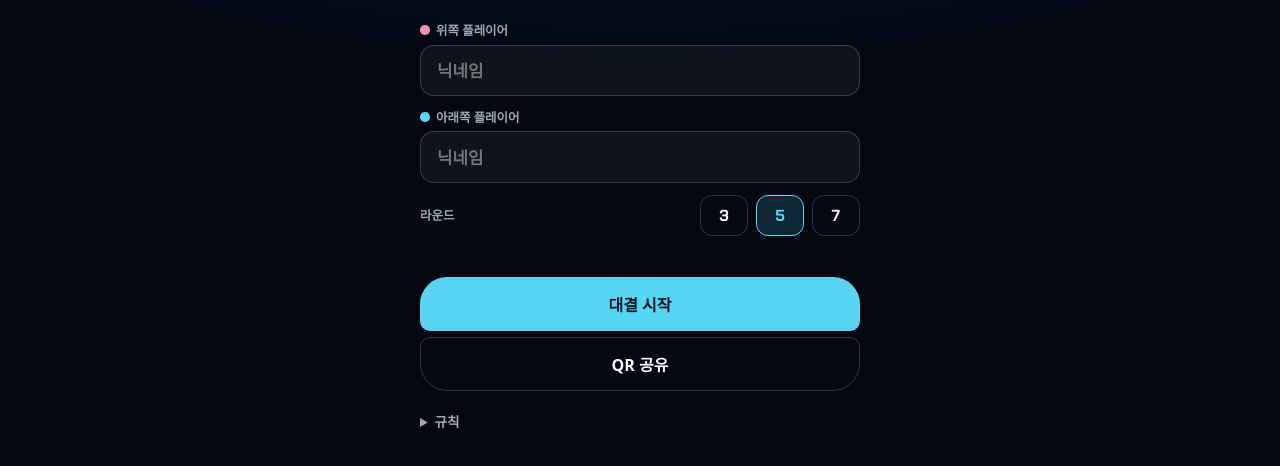
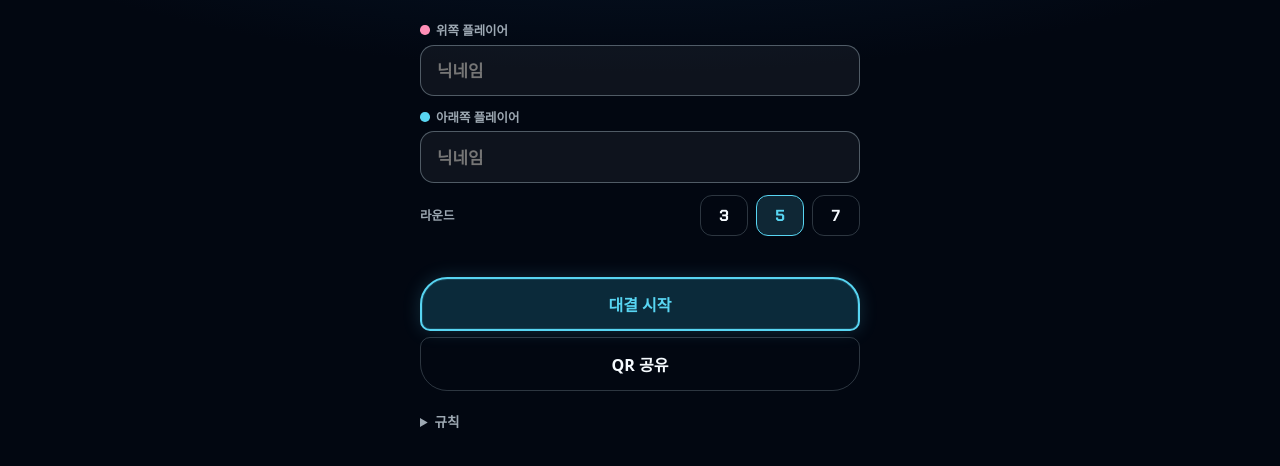
Before and after one commit to ChaSerah/Portfolio_Site, a plain HTML site: page reaction/index.html in a window 1280 px wide. Shown: the part 312-778 px from the top of the page. Drawn offline with Linux system fonts and the light colour scheme; a web font is replaced by a local one.

Commit message:
Primary buttons: dark fill with aqua outline so Samsung dark mode keeps the look
Co-Authored-By: Claude Opus 5.5 <noreply@anthropic.com>
Claude-Session: https://claude.ai/code/session_013EQNv92kj4Dbx7cbw7JaLr

```diff
--- a/reaction/index.html
+++ b/reaction/index.html
@@ -15,7 +15,7 @@
     <link rel="preconnect" href="https://fonts.googleapis.com" />
     <link rel="preconnect" href="https://fonts.gstatic.com" crossorigin />
     <link href="https://fonts.googleapis.com/css2?family=Chakra+Petch:wght@500;600;700&family=IBM+Plex+Sans+KR:wght@400;500;700&family=JetBrains+Mono:wght@500;700;800&display=swap" rel="stylesheet" />
-    <link rel="stylesheet" href="./reaction.css?v=20261116-dark2" />
+    <link rel="stylesheet" href="./reaction.css?v=20261116-robust" />
   </head>
   <body>
     <!-- 홈 -->
--- a/reaction/reaction.css
+++ b/reaction/reaction.css
@@ -178,7 +178,7 @@ h2 {
   width: 100%;
   min-height: 3.2rem;
   padding: 0 1rem;
-  border: 1px solid var(--line);
+  border: 1.5px solid rgba(218, 242, 255, 0.32);
   border-radius: 14px;
   background: rgba(255, 255, 255, 0.05);
   font-size: 1.05rem;
@@ -252,10 +252,13 @@ h2 {
   touch-action: manipulation;
 }
 
+/* 주 버튼: 어두운 바탕 + 하늘색 테두리·글자
+   (삼성 인터넷 다크모드는 밝은 바탕을 어둡게 바꾸지만, 어두운 바탕 위 밝은 색은 거의 그대로 둠) */
 .btn-primary {
-  border-color: transparent;
-  background: var(--aqua);
-  color: #031421;
+  border: 2px solid var(--aqua);
+  background: #0b2a3a;
+  color: var(--aqua);
+  box-shadow: inset 0 0 0 1px rgba(88, 213, 242, 0.15), 0 0 18px rgba(88, 213, 242, 0.18);
 }
 
 /* 대결 시작 + QR 공유: 틈을 두고 이어진 한 쌍처럼 보이는 버튼
```
